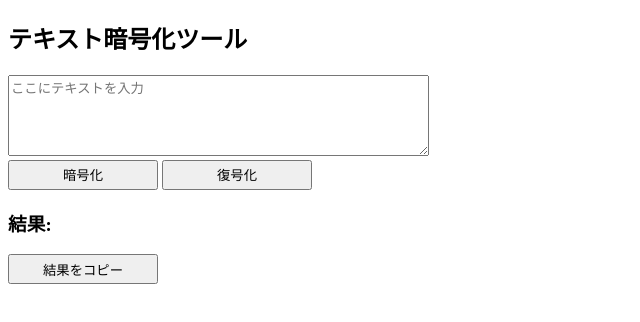
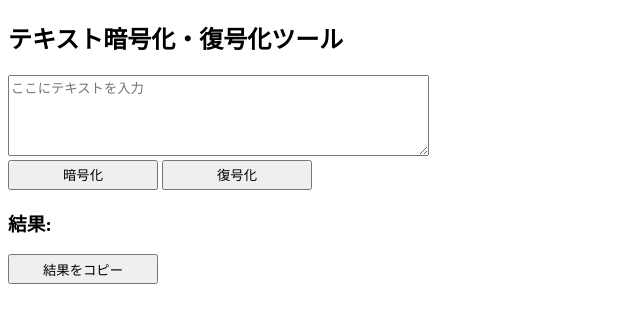
Before and after one commit to tks0512/text_cipher_tool, a plain HTML site: page index.html in a window 1280 px wide. Shown: the whole page, without its empty margins (0-640 px from the left). Drawn offline with Linux system fonts and the light colour scheme.

Commit message:
index.html

```diff
--- a/index.html
+++ b/index.html
@@ -3,7 +3,7 @@
 <head>
     <meta charset="UTF-8">
     <meta name="viewport" content="width=device-width, initial-scale=1.0">
-    <title>テキスト暗号化ツール</title>
+    <title>テキスト暗号化・復号化ツール</title>
     <script>
         const substitution = {
             'あ': '.', 'い': '/', 'う': '@', 'え': ':', 'お': '1',
@@ -54,7 +54,7 @@
     </script>
 </head>
 <body>
-    <h2>テキスト暗号化ツール</h2>
+    <h2>テキスト暗号化・復号化ツール</h2>
     <textarea id="inputText" rows="5" cols="50" placeholder="ここにテキストを入力"></textarea>
     <br>
     <button onclick="encryptText()" style="width: 150px; height: 30px;">暗号化</button>
```
